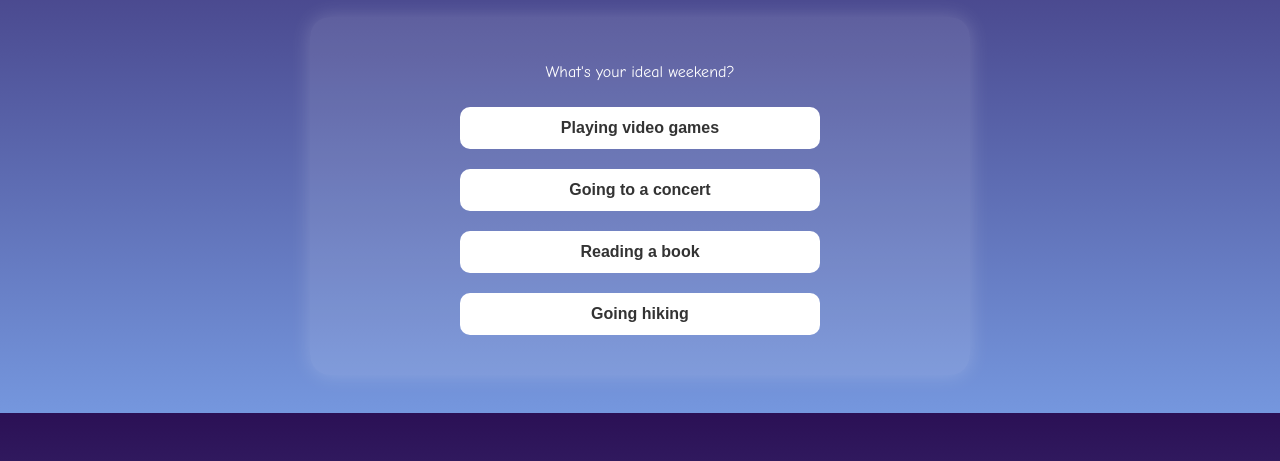
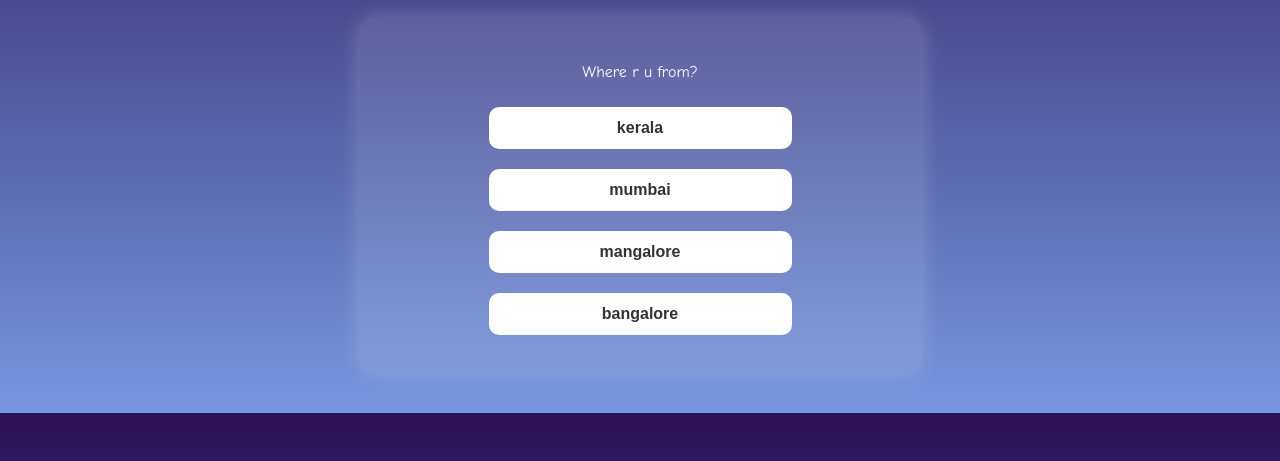
Before and after one commit to okcoder135/a-doremon-for-my-friends-only, a plain HTML site: page index.html in a window 1280 px wide. Shown: the part 313-774 px from the top of the page. Drawn offline with Linux system fonts and the light colour scheme.

Commit message:
Update index.html

```diff
--- a/index.html
+++ b/index.html
@@ -85,7 +85,7 @@
     <div id="options"></div>
   </div>
 
-  <div id="thinking">🤔 Thinking...</div>
+  <div id="thinking">🤔 wait a min man...</div>
 
   <div id="result" style="display:none;">
     <h3 id="resultText"></h3>
@@ -95,30 +95,30 @@
   <script>
     const questions = [
       {
-        q: "What's your ideal weekend?",
+        q: "Where r u from?",
         options: {
-          "Playing video games": "Alex",
-          "Going to a concert": "Neha",
-          "Reading a book": "Priya",
-          "Going hiking": "Ravi"
+          "kerala": "penne",
+          "mumbai": "none2",
+          "mangalore": "none1",
+          "bangalore": "none"
         }
       },
       {
-        q: "Pick a favorite drink:",
+        q: "which one u find familiar???",
         options: {
-          "Coffee": "Priya",
-          "Energy Drink": "Alex",
-          "Bubble Tea": "Neha",
-          "Water": "Ravi"
+          "10k": "none",
+          "500": "none1",
+          "20k": "penne",
+          "999k": "none2"
         }
       },
       {
-        q: "Choose a color:",
+        q: "which of these words r u scared of!!!!!",
         options: {
-          "Blue": "Alex",
-          "Pink": "Neha",
-          "Green": "Ravi",
-          "Purple": "Priya"
+          "HEYYY": "penne",
+          "HII": "none",
+          "BYE": "none1",
+          "Poda": "none2"
         }
       }
     ];
```
